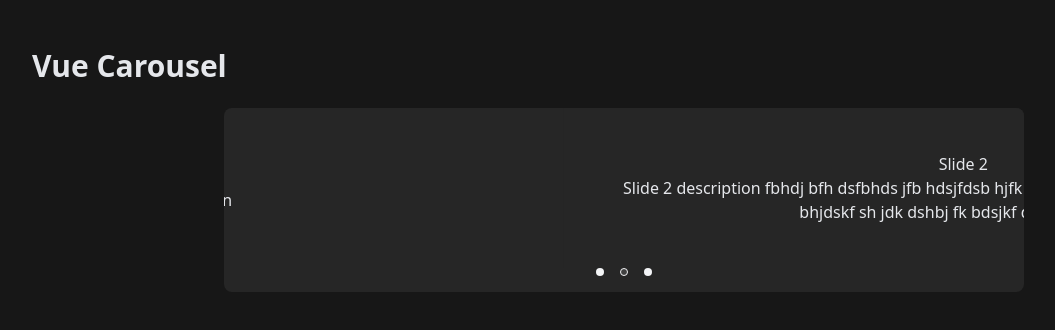
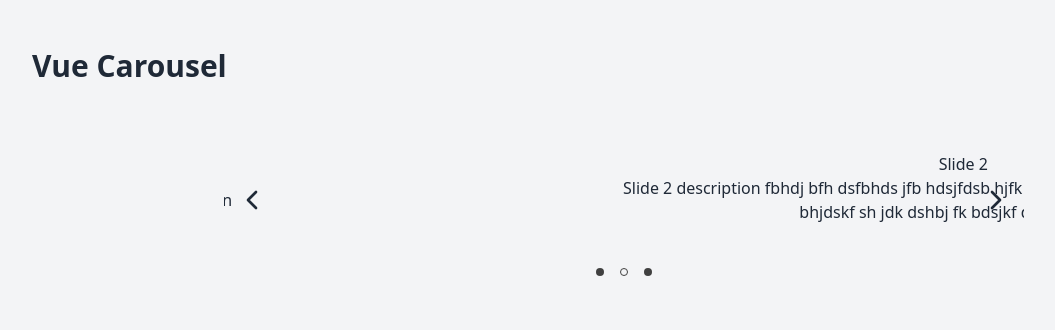
Before and after one commit to Eweeen/vue-carrousel, a Vue app: page / in a window 1280 px wide. Shown: the top 330 px of the page, without its empty margins (16-1071 px from the left). Built offline with nearby package versions, Linux system fonts and the light colour scheme.

Commit message:
refactor: modif des class pour le dark mode

```diff
--- a/src/App.vue
+++ b/src/App.vue
@@ -20,14 +20,18 @@ const slides = ref<Slide[]>([
 </script>
 
 <template>
-  <div class="w-full h-screen bg-neutral-900 text-gray-200 p-12">
+  <div
+    class="w-full h-screen bg-gray-100 text-gray-800 dark:bg-neutral-900 dark:text-gray-100 p-12"
+  >
     <h1 class="text-3xl font-semibold mb-6">Vue Carousel</h1>
 
-    <Carousel
-      :slides
-      :wrap-around="false"
-      :auto-play="true"
-      :arrow-keys="false"
-    />
+    <Carousel :slides :wrap-around="true" :auto-play="true" :arrow-keys="true">
+      <template #slide="{ s }">
+        <div class="p-11 text-center select-none">
+          <h3>{{ s.title }}</h3>
+          <p>{{ s.description }}</p>
+        </div>
+      </template>
+    </Carousel>
   </div>
 </template>
--- a/src/components/Carousel.vue
+++ b/src/components/Carousel.vue
@@ -27,17 +27,17 @@ const props = defineProps({
   /**
    * Nombre de slides à afficher
    */
-  itemsToShow: {
-    type: Number,
-    default: 1,
-  },
+  // itemsToShow: {
+  //   type: Number,
+  //   default: 1,
+  // },
   /**
    * Nombre de slides à scroller
    */
-  itemsToScroll: {
-    type: Number,
-    default: 1,
-  },
+  // itemsToScroll: {
+  //   type: Number,
+  //   default: 1,
+  // },
   /**
    * Slides à afficher
    */
@@ -320,7 +320,7 @@ async function goToLastSlide(): Promise<void> {
 <template>
   <div
     ref="carousel"
-    class="relative w-full max-w-[800px] mx-auto bg-neutral-800 rounded-lg overflow-hidden"
+    class="relative w-full max-w-[800px] mx-auto overflow-hidden"
   >
     <!-- Slides -->
     <div
@@ -334,7 +334,7 @@ async function goToLastSlide(): Promise<void> {
         :style="{ width: `${100 / Object.keys(displayedSlides).length}%` }"
       >
         <slot name="slide" :s="s">
-          <div class="p-11 bg-neutral-800 text-center select-none">
+          <div class="p-11 text-center select-none">
             <h3>{{ s.title }}</h3>
             <p>{{ s.description }}</p>
           </div>
@@ -370,8 +370,12 @@ async function goToLastSlide(): Promise<void> {
           v-for="(_s, index) of slides"
           :key="index"
           :class="[
-            'w-2 h-2 mx-1 bg-gray-100 rounded-full cursor-pointer',
-            { 'bg-neutral-700 border border-gray-100': index === currentSlide },
+            'w-2 h-2 mx-1 rounded-full cursor-pointer',
+            [
+              index === currentSlide
+                ? 'bg-gray-100 border border-neutral-700 dark:bg-neutral-700 dark:border-gray-100'
+                : 'bg-neutral-700 dark:bg-gray-100',
+            ],
           ]"
           @click="slideTo(index, true)"
         ></span>
```
